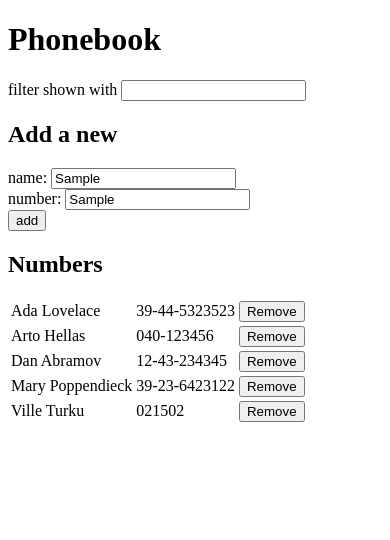
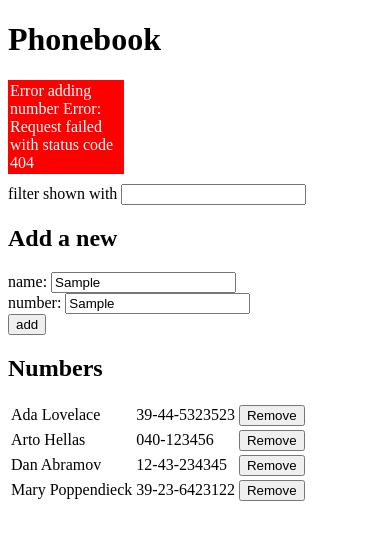
Before and after one commit to villevt/fsopen2021, a React (Create React App) app in the folder part2/phonebook/: page / in a window 390 px wide. Both pictures are taken after typing "Sample", "Sample" into the empty fields and a click on the button "add". Shown: the top 540 px of the page. Built offline with nearby package versions, Linux system fonts and the light colour scheme; no server answers; data requests are answered from the project's data file.

Commit message:
Phonebook finishing touches

```diff
--- a/part2/phonebook/db.json
+++ b/part2/phonebook/db.json
@@ -19,11 +19,6 @@
       "name": "Mary Poppendieck",
       "number": "39-23-6423122",
       "id": 4
-    },
-    {
-      "name": "Ville Turku",
-      "number": "021502",
-      "id": 5
     }
   ]
 }
--- a/part2/phonebook/src/App.js
+++ b/part2/phonebook/src/App.js
@@ -4,15 +4,24 @@ import numberService from "./services/numbers"
 
 import AddNumber from "./components/AddNumber"
 import Filter from "./components/Filter"
+import Notification from "./components/Notification"
 import Numbers from "./components/Numbers"
 
 const App = () => {
-  const [persons, setPersons] = useState([{
-    name: "",
-    number: "",
-    id: 0
-  }])
+  const [persons, setPersons] = useState([{}])
   const [filter, setFilter] = useState("")
+  let [notification, setNotification] = useState({
+    notification: null,
+    error: false
+  })
+
+  const notificationTimeout = (newNotification, error=false) => {
+    setNotification({
+      notification: newNotification,
+      error: error
+    })
+    setTimeout(() => setNotification({notification: null, error: false}), 3000)
+  }
 
   const personSetter = (values) => {
     setPersons(values.map(value => {
@@ -21,8 +30,9 @@ const App = () => {
           numberService.remove(value.id)
           .then(response => {
             personSetter(values.filter(val => val.id !== value.id))
+            notificationTimeout(`Deleted ${value.name}`)
           })
-          .catch(error => alert(`Failed to delete person\n${error}`))
+          .catch(error => notificationTimeout(`Failed to delete person\n${error}`, true))
         }
       }}
     }))
@@ -31,7 +41,7 @@ const App = () => {
   useEffect(() => {
     numberService.getAll()
       .then(response => personSetter(response))
-      .catch(error => alert(`Failed to retrieve numbers \n${error}`))
+      .catch(error => notificationTimeout(`Failed to retrieve numbers \n${error}`, true))
   }, [])
 
   const filterHandler = (event) => {
@@ -49,34 +59,47 @@ const App = () => {
           name: newName,
           number: newNumber,
           id: persons.find(person => person.name === newName).id
-        }).then(response => personSetter(persons.map(person => {
-          if (person.name === newName) {
-            person.number = newNumber
-          }
-          return person
-        }))).catch(error => alert(`Error updating number\n${error}`))
+        })
+          .then(response => {
+            personSetter(
+              persons.map(person => {
+                if (person.name === newName) {
+                  person.number = newNumber
+                }
+                return person
+              })
+            )
+            notificationTimeout(`Updated ${response.name}`)
+          }).catch(error => notificationTimeout(`Error updating number\n${error}`, true))
       }
     } else if (persons.some((value) => value.number === newNumber)) {
-      alert (`${newNumber} is already in phonebook`)
+      notificationTimeout(`${newNumber} is already in phonebook`)
     } else {
       numberService.create({
         name: newName,
         number: newNumber
-      }).then(response =>
+      }).then(response => {
           personSetter(persons.concat(response))
-        )
-        .catch(error => alert(`Error adding number\n${error}`))
+          notificationTimeout(`Added ${response.name}`)
+        })
+        .catch(error => notificationTimeout(`Error adding number\n${error}`, true))
     }
+  }
+
+  let numbers = ""
+  if (persons[0].name) {
+    numbers = <Numbers persons={persons.filter((person) => person.name.toLowerCase().startsWith(filter))}/>
   }
 
   return (
     <div>
       <h1>Phonebook</h1>
+      <Notification message={notification.notification} error={notification.error}/>
       <Filter handleFilter={filterHandler}/>
       <h2>Add a new</h2>
       <AddNumber handleSubmit={newPerson}/>
       <h2>Numbers</h2>
-      <Numbers persons={persons.filter((person) => person.name.toLowerCase().startsWith(filter))}/>
+      {numbers}
     </div>
   )
 }
--- /dev/null
+++ b/part2/phonebook/src/components/Notification.js
@@ -0,0 +1,28 @@
+import React from 'react'
+
+const Notification = ({message, error}) => {
+    const style = {
+        color: "white",
+        marginBottom: "10px",
+        padding: "2px",
+        width: "30%"
+    }
+
+    if (error) {
+        style.backgroundColor = "red"
+    } else {
+        style.backgroundColor = "green"
+    }
+
+    if (message) {
+        return (
+            <div style={style}>
+                {message}
+            </div>
+        )
+    } else {
+        return null
+    }
+}
+
+export default Notification
--- a/part2/phonebook/src/components/Numbers.js
+++ b/part2/phonebook/src/components/Numbers.js
@@ -5,7 +5,7 @@ import Number from "./Number"
 const Numbers = ({persons}) => (
     <table>
         <tbody>
-            {persons.sort((a, b) => a.name < b.name ? -1 : 1).map(person =>
+            {persons.sort((a, b) => a.name.toLowerCase() < b.name.toLowerCase() ? -1 : 1).map(person =>
                 <Number key={person.id} person={person} />
             )}
         </tbody>
```
